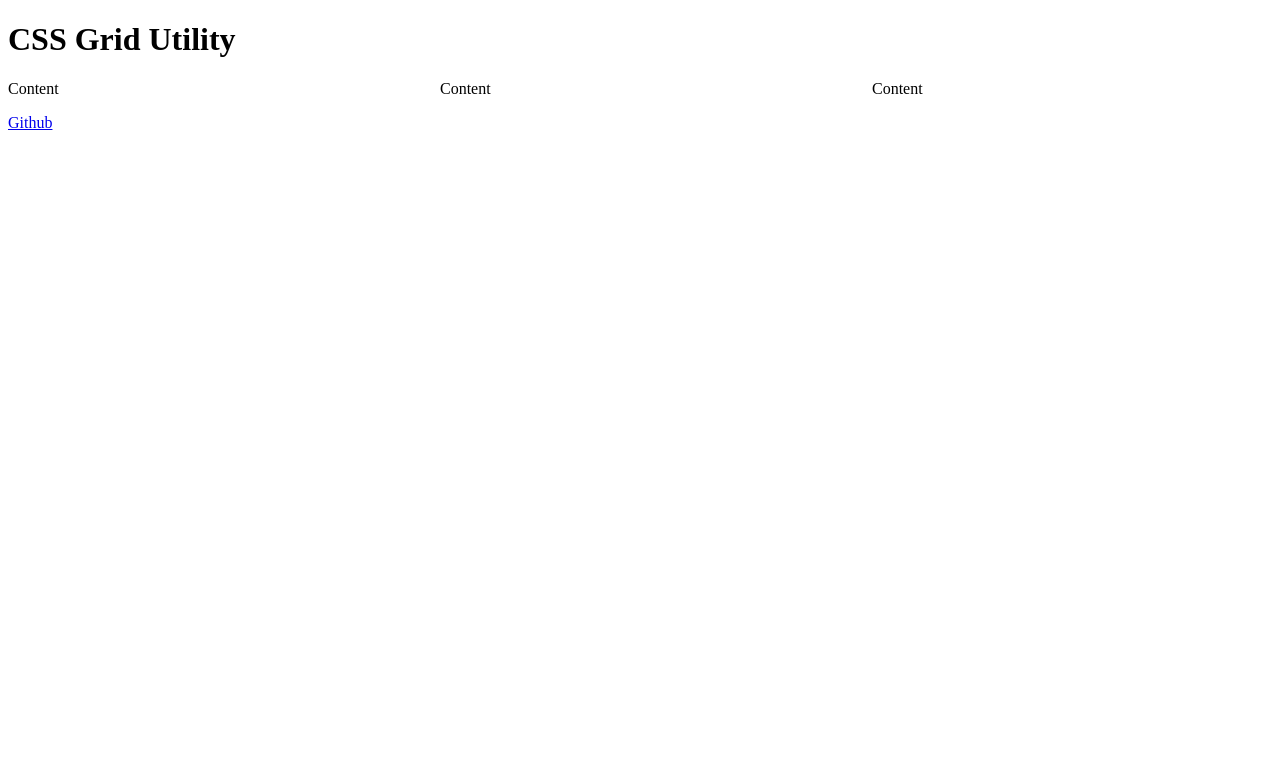
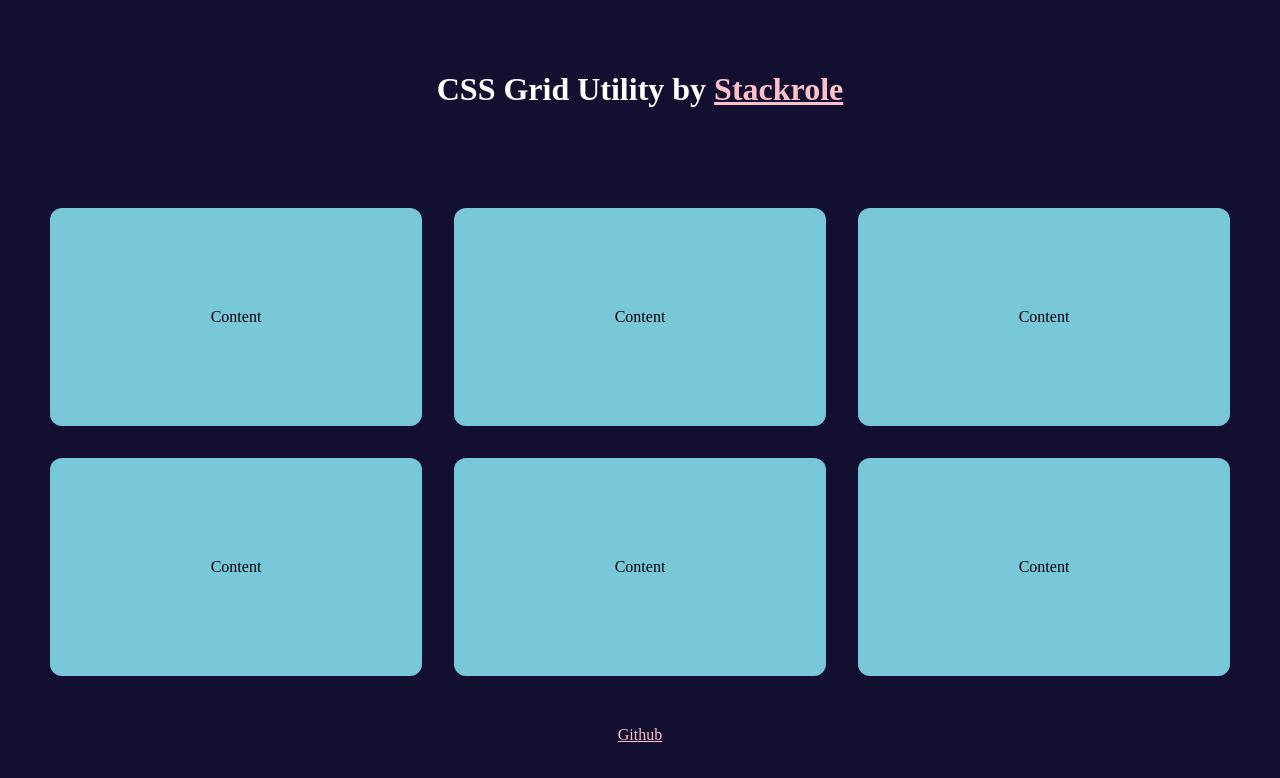
Before and after one commit to stackrole/css-grid-utility, a plain HTML site: page index.html in a window 1280 px wide. Drawn offline with Linux system fonts and the light colour scheme.

Commit message:
Demo page

```diff
--- a/index.html
+++ b/index.html
@@ -6,10 +6,40 @@
   <meta http-equiv="X-UA-Compatible" content="ie=edge">
   <title>CSS Grid Utility</title>
   <link rel="stylesheet" href="css-grid-utility.css">
+  <style>
+    html {
+      text-align: center;
+      background-color: #130F30;
+      color: #fff;
+    }
+    a {
+      color: pink;
+    }
+    html,
+    body {
+      margin: 0;
+      padding: 0;
+    }
+    h1 {
+      padding: 50px;
+    }
+    .grids {
+      margin: 50px;
+    }
+    .grids > * {
+      background-color: #79C8D9;
+      color: black;
+      padding: 100px;
+      border-radius: 12px;
+    }
+  </style>
 </head>
 <body>
-  <h1>CSS Grid Utility</h1>
+  <h1>CSS Grid Utility by <a href="https://stackrole.com">Stackrole</a></h1>
   <div class="grids col-1 sm-2 lg-3">
+    <div>Content</div>
+    <div>Content</div>
+    <div>Content</div>
     <div>Content</div>
     <div>Content</div>
     <div>Content</div>
```
